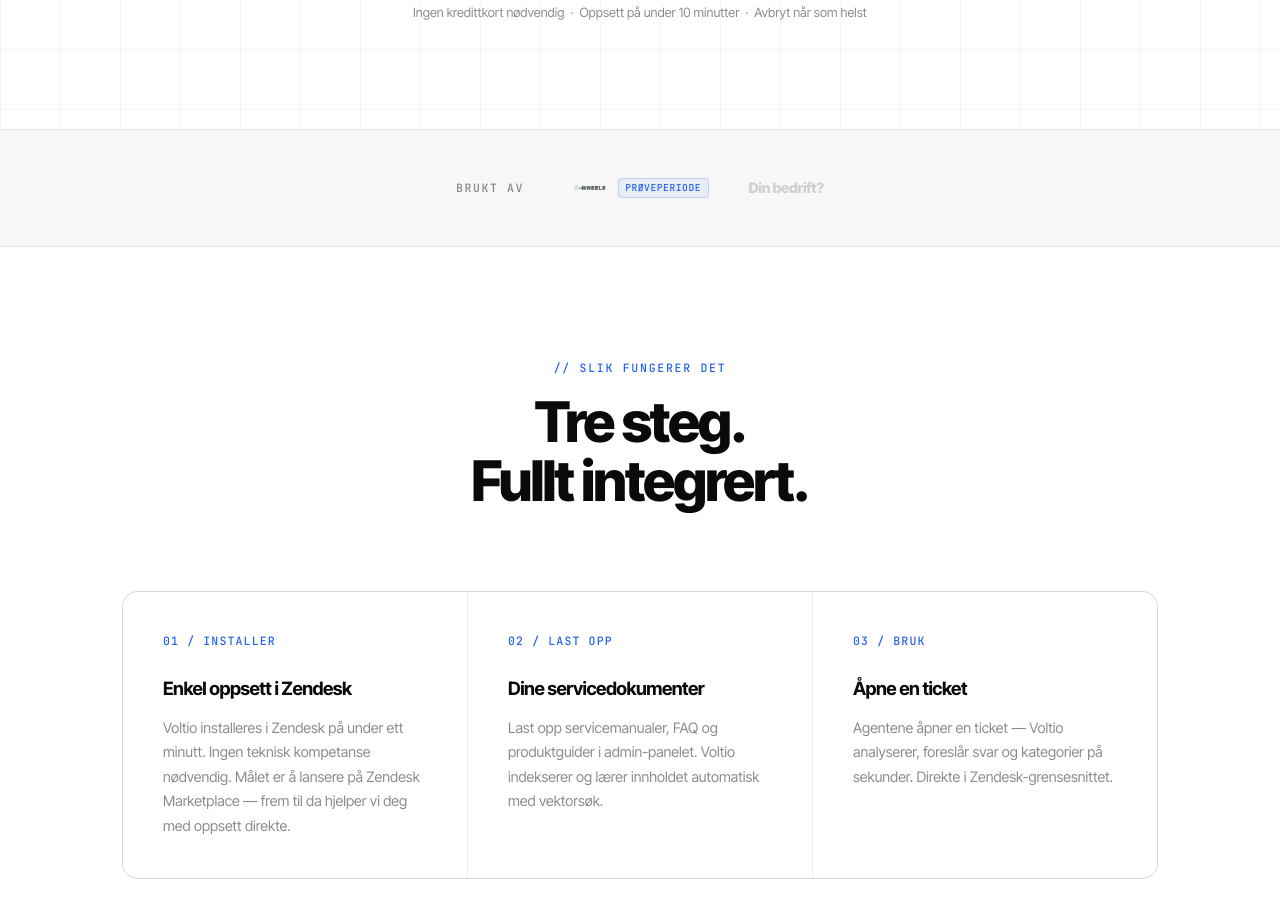
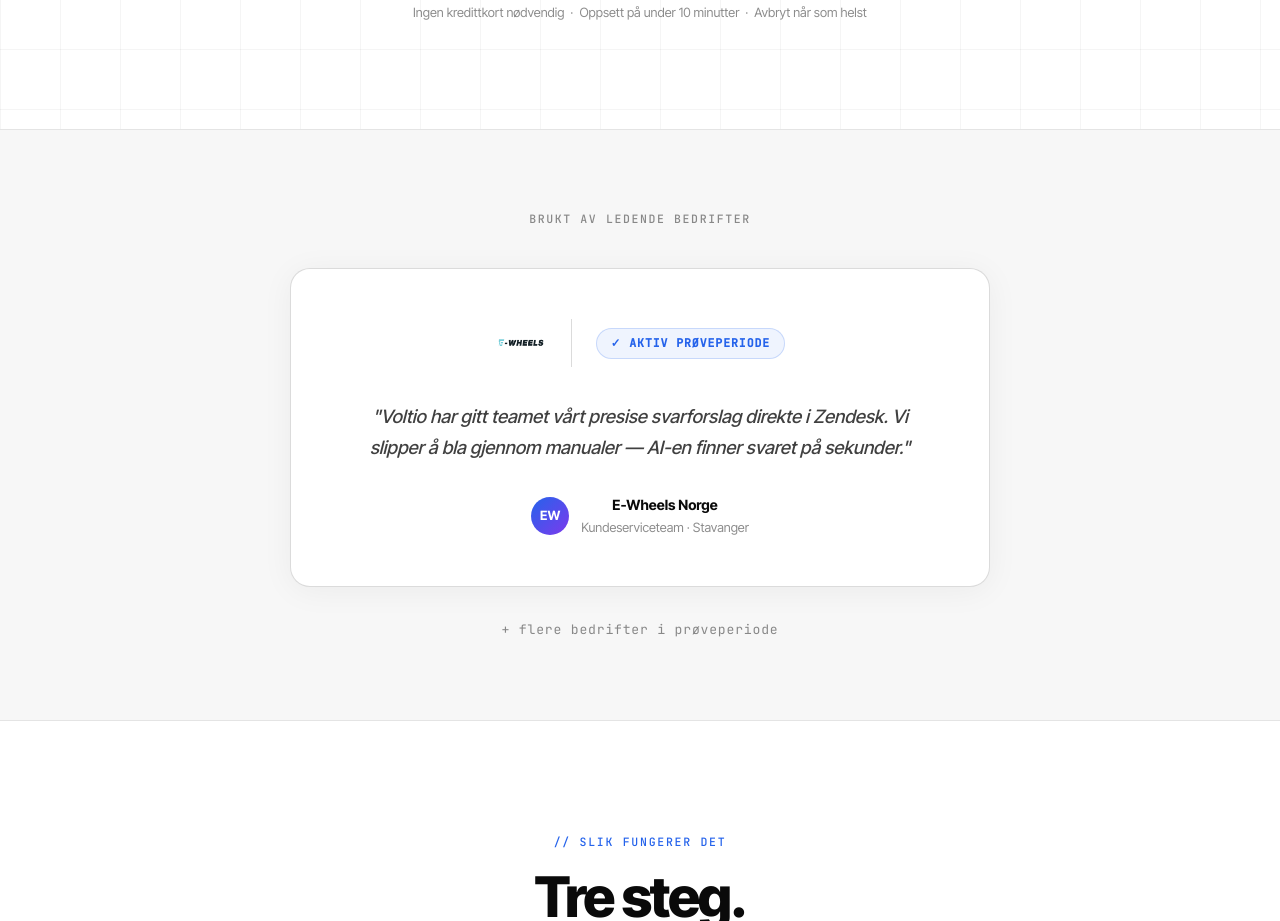
Before and after one commit to AdrianDie/Voltio, a website: page index.html in a window 1280 px wide. Shown: the part 671-1592 px from the top of the page. Drawn offline with Linux system fonts and the light colour scheme.

Commit message:
Redesign trust section: large E-Wheels logo, quote card, and badge
Co-Authored-By: Claude Sonnet 4.6 <noreply@anthropic.com>

```diff
--- a/index.html
+++ b/index.html
@@ -410,41 +410,67 @@
         }
         .reveal.visible { opacity: 1; transform: translateY(0); }
 
-        /* ── TRUST BAR ── */
-        .trust-bar {
+        /* ── TRUST SECTION ── */
+        .trust-section {
             position: relative; z-index: 1;
-            padding: 2.5rem 2rem;
+            padding: 5rem 2rem;
             border-top: 1px solid var(--border);
             border-bottom: 1px solid var(--border);
             background: var(--bg2);
+            text-align: center;
         }
-        .trust-inner {
-            max-width: 900px; margin: 0 auto;
-            display: flex; align-items: center; justify-content: center;
-            gap: 3rem; flex-wrap: wrap;
-        }
-        .trust-label {
+        .trust-eyebrow {
             font-family: 'JetBrains Mono', monospace;
             font-size: 0.72rem; font-weight: 500;
             letter-spacing: 0.14em; text-transform: uppercase;
-            color: var(--text3); flex-shrink: 0;
+            color: var(--text3);
+            margin-bottom: 2.5rem;
         }
-        .trust-logos {
-            display: flex; align-items: center; gap: 2.5rem; flex-wrap: wrap;
+        .trust-customer {
+            max-width: 700px; margin: 0 auto;
+            background: var(--bg);
+            border: 1px solid var(--border2);
+            border-radius: 20px;
+            padding: 3rem;
+            display: flex; flex-direction: column; align-items: center; gap: 2rem;
+            box-shadow: 0 4px 32px rgba(0,0,0,0.05);
         }
-        .trust-logo {
-            font-size: 0.9rem; font-weight: 800;
-            letter-spacing: -0.02em; color: var(--text3);
-            transition: color 0.2s;
+        .trust-logo-wrap {
+            display: flex; align-items: center; gap: 1.5rem; flex-wrap: wrap; justify-content: center;
         }
-        .trust-logo:hover { color: var(--text); }
-        .trust-logo .badge {
+        .trust-divider {
+            width: 1px; height: 48px; background: var(--border2);
+        }
+        .trust-badge-pill {
             font-family: 'JetBrains Mono', monospace;
-            font-size: 0.6rem; font-weight: 500;
+            font-size: 0.72rem; font-weight: 600;
             background: var(--accent-bg); border: 1px solid var(--accent-border);
-            color: var(--accent); padding: 0.1rem 0.4rem; border-radius: 3px;
-            letter-spacing: 0.06em; text-transform: uppercase;
-            margin-left: 0.4rem; vertical-align: middle;
+            color: var(--accent); padding: 0.35rem 0.85rem; border-radius: 100px;
+            letter-spacing: 0.08em; text-transform: uppercase;
+        }
+        .trust-quote {
+            font-size: 1.15rem; font-weight: 500; line-height: 1.65;
+            color: var(--text2); max-width: 52ch; font-style: italic;
+        }
+        .trust-quote::before { content: '"'; }
+        .trust-quote::after { content: '"'; }
+        .trust-meta {
+            display: flex; align-items: center; gap: 0.75rem;
+        }
+        .trust-avatar {
+            width: 38px; height: 38px; border-radius: 50%;
+            background: linear-gradient(135deg, var(--accent), var(--accent2));
+            display: flex; align-items: center; justify-content: center;
+            font-size: 0.8rem; font-weight: 700; color: white;
+            flex-shrink: 0;
+        }
+        .trust-name { font-size: 0.88rem; font-weight: 700; color: var(--text); }
+        .trust-role { font-size: 0.8rem; color: var(--text3); margin-top: 1px; }
+        .trust-more {
+            margin-top: 2rem;
+            font-size: 0.82rem; color: var(--text3);
+            font-family: 'JetBrains Mono', monospace;
+            letter-spacing: 0.06em;
         }
 
         /* ── HAMBURGER / MOBILE MENU ── */
@@ -495,8 +521,9 @@
             .stats-grid { grid-template-columns: repeat(2, 1fr); }
             nav .nav-links, nav .nav-cta { display: none; }
             .hamburger { display: flex; }
-            .trust-inner { gap: 1.5rem; flex-direction: column; text-align: center; }
-            .trust-logos { justify-content: center; gap: 1.5rem; }
+            .trust-customer { padding: 2rem 1.5rem; }
+            .trust-quote { font-size: 1rem; }
+            .trust-divider { display: none; }
         }
     </style>
 </head>
@@ -545,19 +572,25 @@
     </p>
 </section>
 
-<!-- TRUST BAR -->
-<div class="trust-bar">
-    <div class="trust-inner">
-        <span class="trust-label">Brukt av</span>
-        <div class="trust-logos">
-            <div style="display:flex;align-items:center;gap:0.6rem;">
-                <img src="e-wheels-logo_blue-dark-blue.webp" alt="E-Wheels" style="height:36px;opacity:0.75;filter:grayscale(20%);">
-
-                <span class="badge" style="font-family:'JetBrains Mono',monospace;font-size:0.6rem;font-weight:500;background:var(--accent-bg);border:1px solid var(--accent-border);color:var(--accent);padding:0.1rem 0.4rem;border-radius:3px;letter-spacing:0.06em;text-transform:uppercase;">Prøveperiode</span>
+<!-- TRUST SECTION -->
+<div class="trust-section">
+    <div class="trust-eyebrow">Brukt av ledende bedrifter</div>
+    <div class="trust-customer reveal">
+        <div class="trust-logo-wrap">
+            <img src="e-wheels-logo_blue-dark-blue.webp" alt="E-Wheels" style="height:52px;">
+            <div class="trust-divider"></div>
+            <span class="trust-badge-pill">✓ Aktiv prøveperiode</span>
+        </div>
+        <p class="trust-quote">Voltio har gitt teamet vårt presise svarforslag direkte i Zendesk. Vi slipper å bla gjennom manualer — AI-en finner svaret på sekunder.</p>
+        <div class="trust-meta">
+            <div class="trust-avatar">EW</div>
+            <div>
+                <div class="trust-name">E-Wheels Norge</div>
+                <div class="trust-role">Kundeserviceteam · Stavanger</div>
             </div>
-            <span class="trust-logo" style="opacity:0.35">Din bedrift?</span>
         </div>
     </div>
+    <p class="trust-more">+ flere bedrifter i prøveperiode</p>
 </div>
 
 <!-- HOW IT WORKS -->
```
Also changed, not shown: review_sections.js (+3 -5 lines).
